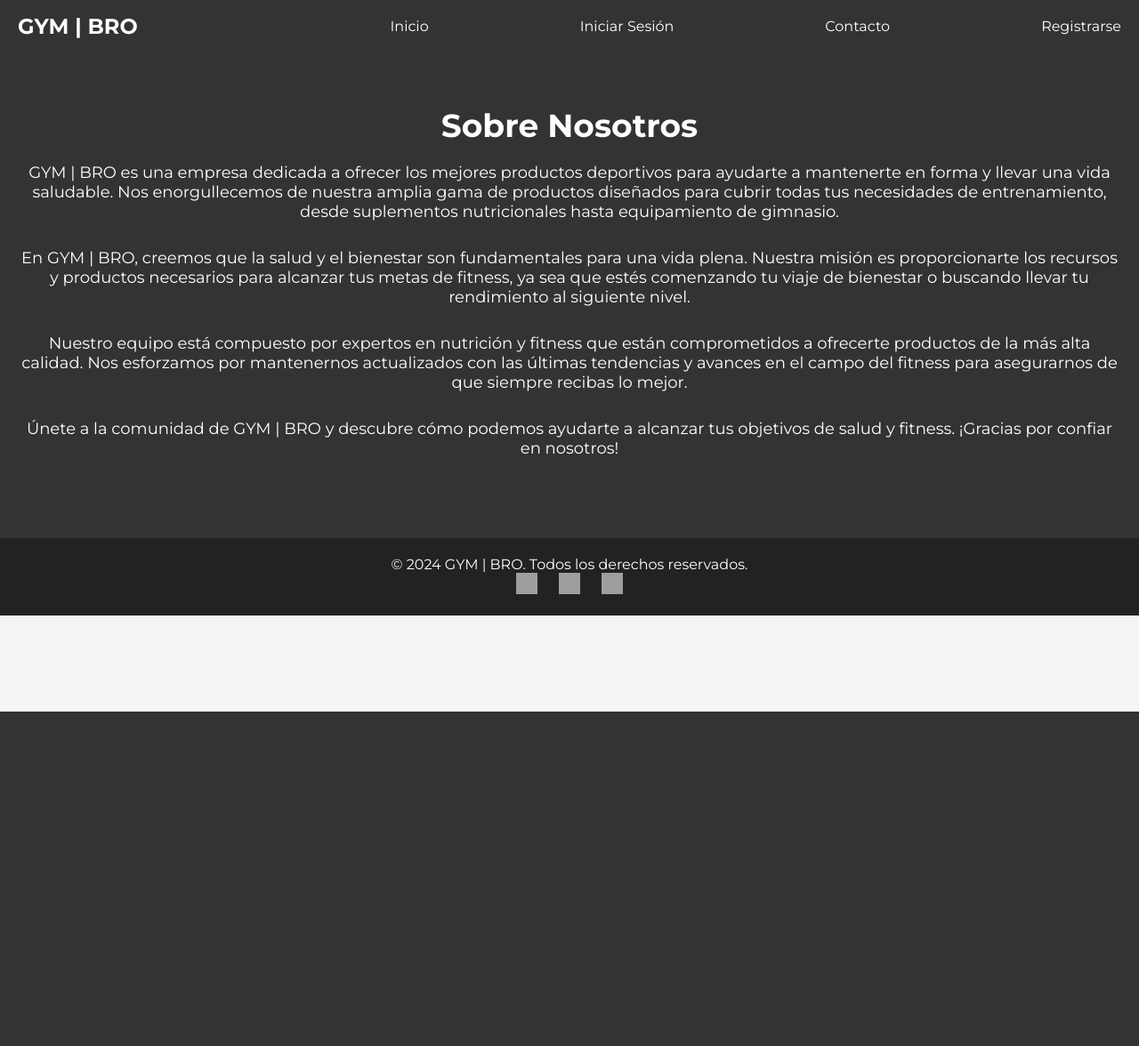
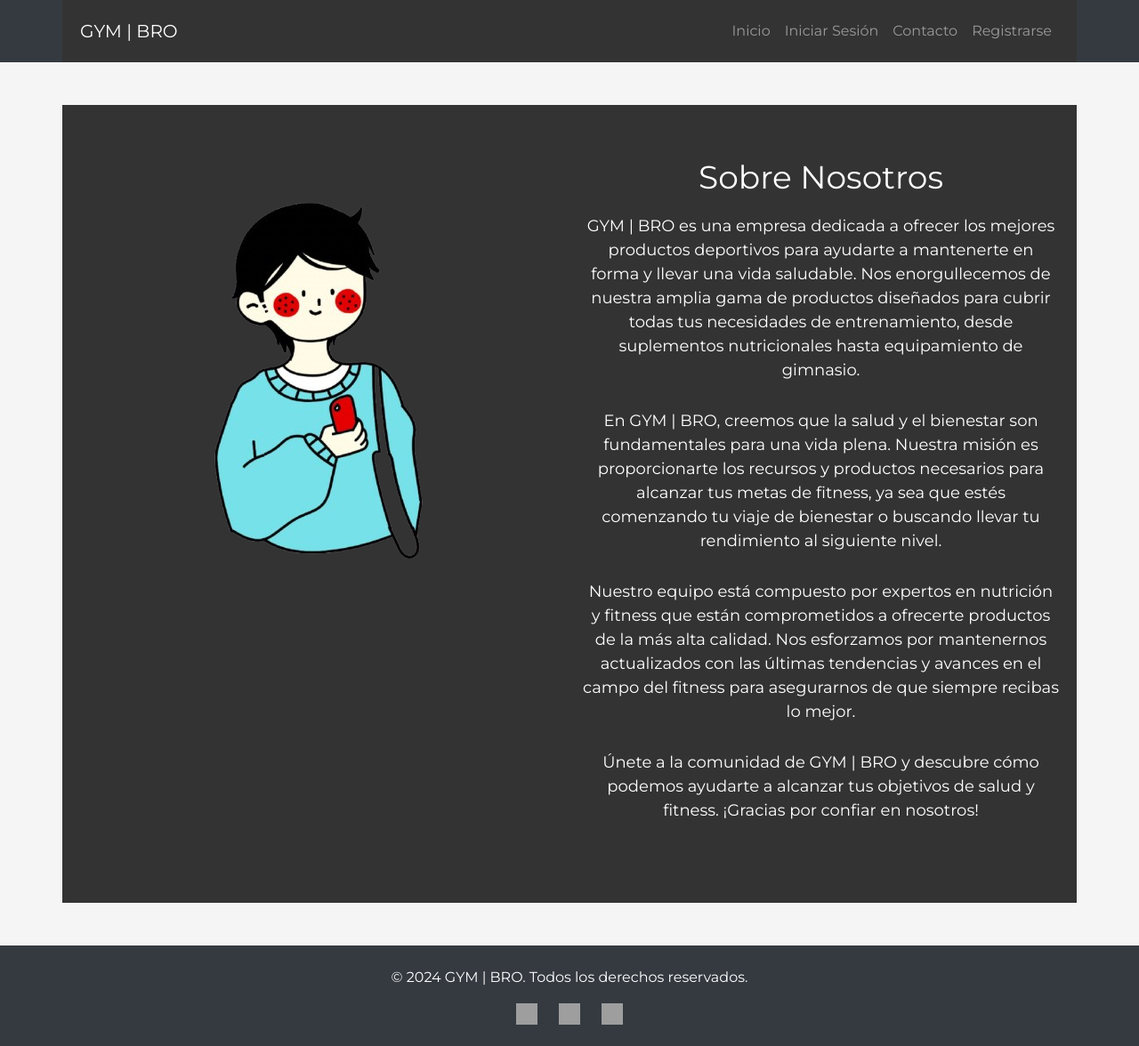
Before and after one commit to GeritoJavita/GymBro, a PHP site: page /about.php in a window 1280 px wide. Shown: the whole page at 89% size. Before the commit the page ends 800 px from the top, so only its background shows below. Run offline with PHP 8.4, Linux system fonts and the light colour scheme; some libraries are stand-ins or nearby versions; grey boxes are pictures that could not be loaded.

Commit message:
Proyceto terminado

```diff
--- a/about.php
+++ b/about.php
@@ -4,6 +4,7 @@
     <meta charset="UTF-8">
     <meta name="viewport" content="width=device-width, initial-scale=1.0">
     <title>Sobre Nosotros | GYM | BRO</title>
+    <link rel="stylesheet" href="https://stackpath.bootstrapcdn.com/bootstrap/4.5.2/css/bootstrap.min.css">
     <link rel="stylesheet" href="css/style_index.css">
     <link href="https://fonts.googleapis.com/css2?family=Montserrat:wght@400;700&display=swap" rel="stylesheet">
 </head>
@@ -13,38 +14,53 @@
 include('php/database.php');
 ?>
 
-<header>
-    <nav class="navbar">
-        <div class="logo">
-            <a href="index.php">GYM | BRO</a>
+<header class="bg-dark text-white">
+    <nav class="navbar navbar-expand-lg navbar-dark container">
+        <a class="navbar-brand" href="index.php">GYM | BRO</a>
+        <button class="navbar-toggler" type="button" data-toggle="collapse" data-target="#navbarNav" aria-controls="navbarNav" aria-expanded="false" aria-label="Toggle navigation">
+            <span class="navbar-toggler-icon"></span>
+        </button>
+        <div class="collapse navbar-collapse" id="navbarNav">
+            <ul class="navbar-nav ml-auto">
+                <li class="nav-item"><a class="nav-link" href="index.php">Inicio</a></li>
+                <li class="nav-item"><a class="nav-link" href="./login/login.php">Iniciar Sesión</a></li>
+                <li class="nav-item"><a class="nav-link" href="dashboard.php">Contacto</a></li>
+                <li class="nav-item"><a class="nav-link" href="./login/register.php">Registrarse</a></li>
+            </ul>
         </div>
-        <ul class="nav-links">
-            <li><a href="index.php">Inicio</a></li>
-            <li><a href="./login/login.php">Iniciar Sesión</a></li>
-            <li><a href="dashboard.php">Contacto</a></li>
-            <li><a href="./login/register.php">Registrarse</a></li>
-        </ul>
     </nav>
 </header>
 
-<main class="main-content">
-    <section class="sobre-nosotros">
+<main class="main-content py-5">
+    <section class="sobre-nosotros container">
+        <div class="row">
+            <div class="col-lg-6 mb-4">
+                <img src="png.png" alt="Sobre Nosotros" class="img-fluid">
+            </div>
+            <div class="col-lg-6">
                 <h2>Sobre Nosotros</h2>
                 <p>GYM | BRO es una empresa dedicada a ofrecer los mejores productos deportivos para ayudarte a mantenerte en forma y llevar una vida saludable. Nos enorgullecemos de nuestra amplia gama de productos diseñados para cubrir todas tus necesidades de entrenamiento, desde suplementos nutricionales hasta equipamiento de gimnasio.</p>
                 <p>En GYM | BRO, creemos que la salud y el bienestar son fundamentales para una vida plena. Nuestra misión es proporcionarte los recursos y productos necesarios para alcanzar tus metas de fitness, ya sea que estés comenzando tu viaje de bienestar o buscando llevar tu rendimiento al siguiente nivel.</p>
                 <p>Nuestro equipo está compuesto por expertos en nutrición y fitness que están comprometidos a ofrecerte productos de la más alta calidad. Nos esforzamos por mantenernos actualizados con las últimas tendencias y avances en el campo del fitness para asegurarnos de que siempre recibas lo mejor.</p>
                 <p>Únete a la comunidad de GYM | BRO y descubre cómo podemos ayudarte a alcanzar tus objetivos de salud y fitness. ¡Gracias por confiar en nosotros!</p>
+            </div>
+        </div>
     </section>
 </main>
 
-<footer class="footer">
+<footer class="footer bg-dark text-white py-4">
+    <div class="container text-center">
         <p>&copy; 2024 GYM | BRO. Todos los derechos reservados.</p>
         <div class="social-media">
             <a href="#"><img src="img/facebook_icon.png" alt="Facebook"></a>
             <a href="#"><img src="img/instagram_icon.png" alt="Instagram"></a>
             <a href="#"><img src="img/twitter_icon.png" alt="Twitter"></a>
         </div>
+    </div>
 </footer>
 
+<script src="https://code.jquery.com/jquery-3.5.1.slim.min.js"></script>
+<script src="https://cdn.jsdelivr.net/npm/@popperjs/core@2.5.2/dist/umd/popper.min.js"></script>
+<script src="https://stackpath.bootstrapcdn.com/bootstrap/4.5.2/js/bootstrap.min.js"></script>
 </body>
 </html>
--- a/carrito/carrito.php
+++ b/carrito/carrito.php
@@ -40,7 +40,7 @@ while ($row = $result->fetch_assoc()) {
     <header>
         <nav class="navbar">
             <div class="logo">
-                <a href="../index.php">GYM | BRO</a>
+                <a href="../user/user_dashboard.php">GYM | BRO</a>
             </div>
             <ul class="nav-links">
                 <li><a href="../user/productos.php">Productos</a></li>
@@ -77,8 +77,8 @@ while ($row = $result->fetch_assoc()) {
                 <?php endforeach; ?>
             </div>
 
-           <!-- Acciones del Carrito -->
-           <div class="carrito-acciones">
+            <!-- Acciones del Carrito -->
+            <div class="carrito-acciones">
                 <form action="../pasarela/confirmar_pedido.php" method="POST">
                     <?php foreach ($carrito as $producto): ?>
                         <input type="hidden" name="producto_id[]" value="<?php echo $producto['producto_id']; ?>">
--- a/user/pedidos.php
+++ b/user/pedidos.php
@@ -60,7 +60,7 @@ foreach ($pedidos as $pedido) {
             </div>
             <ul class="nav-links">
                 <li><a href="productos.php">Productos</a></li>
-                <li><a href="carrito.php">Carrito</a></li>
+                <li><a href="../carrito/carrito.php">Carrito</a></li>
                 <li><a href="perfil.php">Perfil</a></li>
                 <li><a href="../logout.php">Cerrar Sesión</a></li>
             </ul>
```
Also changed, not shown: login/login.php (+1 -21 lines), pasarela/confirmar_pedido.php (+26 -22 lines), pasarela/procesar_pago.php (+24 -5 lines), png.png (added). Lines whose indentation alone changed are shown as unchanged.
